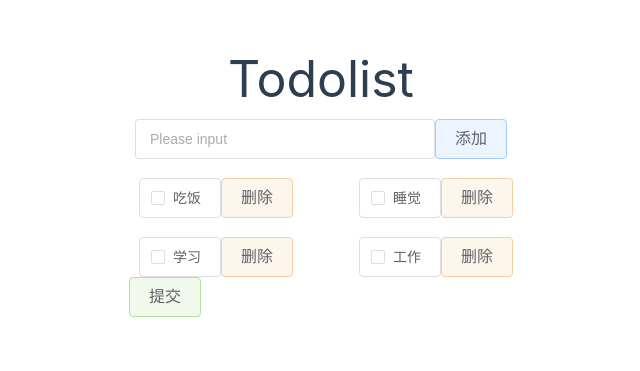
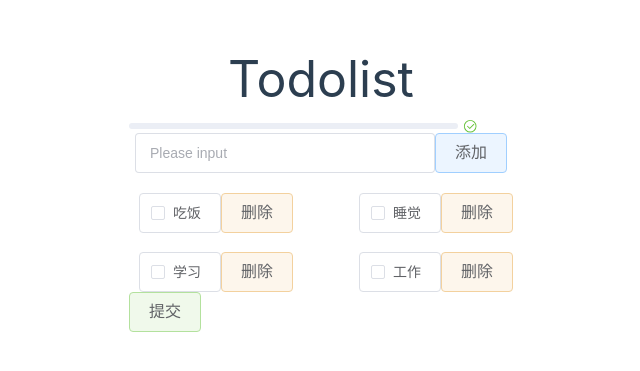
Before and after one commit to nitai2023/todolist, a Vue app: page / in a window 1280 px wide. Shown: the part 161-532 px from the top of the page, without its empty margins (319-959 px from the left). Built offline with nearby package versions, Linux system fonts and the light colour scheme; no server answers.

Commit message:
feat:新增进度条

```diff
--- a/src/App.vue
+++ b/src/App.vue
@@ -1,33 +1,28 @@
 <template>
   <div id="Border">
     <div id="Name"><h1>Todolist</h1>
-      <!-- <input type="text" v-model="item" @keyup.enter="Add()" id="First_input"> -->
+      <el-progress :percentage=progress status="success" />
       <el-input v-model="item" @keyup.enter="Add()" placeholder="Please input"   size="large" style="width: 300px"/>
       <el-button @click="Add()" size="large" type="primary" plain><el-text  size="large">添加</el-text></el-button>
     </div>
     <div id="Things">
       <div v-for="(item,index) in items" class="Thing">
-        <!-- <input type="checkbox" v-model="item.result">
-        <div class="doWhat">{{ item.thing }}</div> -->
         <el-checkbox  v-model="item.result" :label=item.thing size="large"  border />
         <el-button     type="warning" size="large" @click="shanchu(index)" plain><el-text  size="large">删除</el-text></el-button>
-        <!-- <button @click="shanchu(index)">删除</button> -->
       </div>
     </div>
-    <!-- <button id="tijiao" @click="tijiao">
-      提交
-    </button> -->
     <el-button  type="success" size="large" @click="tijiao" plain><el-text  size="large">提交</el-text></el-button>
   </div>
 </template>
 <script setup lang="ts">
 import { ref ,onMounted} from "vue";
 import axios from "axios"
-import { ElCheckbox,ElButton,ElText,ElInput } from "element-plus";
+import { ElCheckbox,ElButton,ElText,ElInput,ElProgress } from "element-plus";
 
   let items=ref();
   items.value=[{id:0,thing:"吃饭",result:"true"},{id:1,thing:"睡觉",result:"true"},{id:2,thing:"学习",result:"false"},{id:3,thing:"工作",result:"false"}];
   let item=ref('');
+  let progress=ref(0)
   let xyz=items.value
   console.log(items.value)
   onMounted(async () => {
@@ -41,6 +36,7 @@ import { ElCheckbox,ElButton,ElText,ElInput } from "element-plus";
           if(items.value[i].result==1)
           {
             items.value[i].result=true
+            progress.value+=100/items.value.length
           }
           else{
             items.value[i].result=false
@@ -61,7 +57,6 @@ import { ElCheckbox,ElButton,ElText,ElInput } from "element-plus";
   }
     )
   function tijiao(){
-    //axios.post('/tijiao',"尝试").then(response=>{console.log(response.data)})
     axios({
     method: 'post',
     url: '/tijiao',
```
